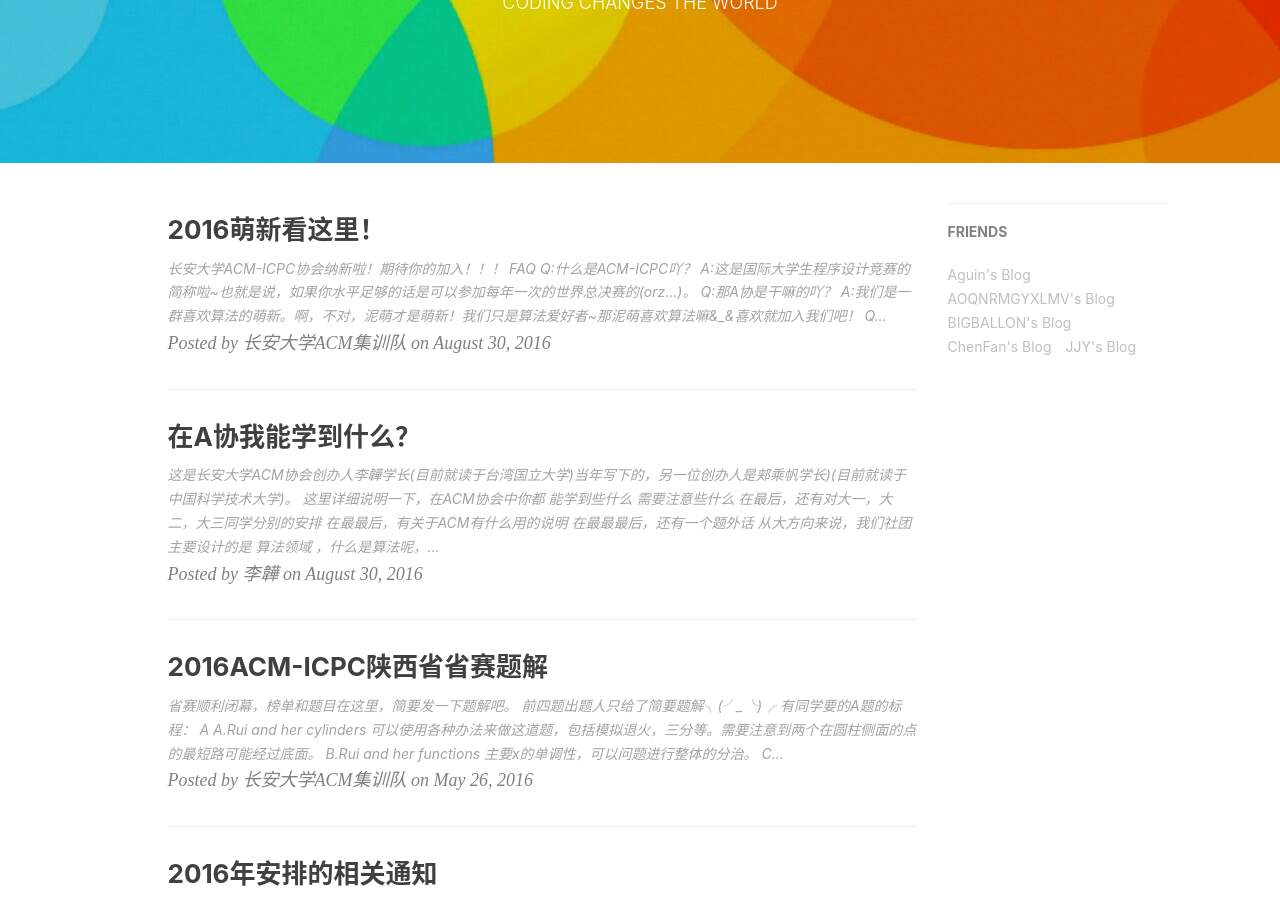
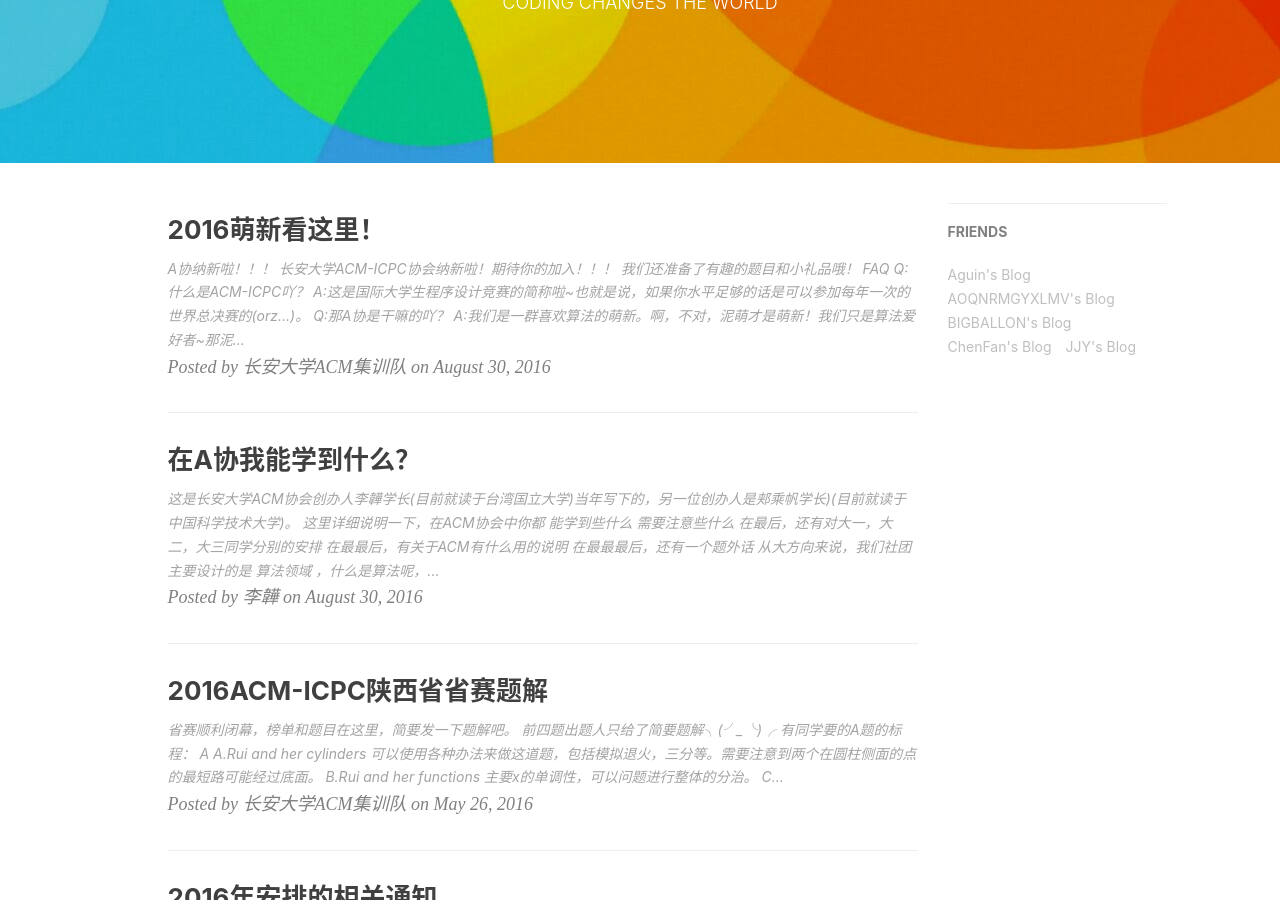
Before and after one commit to chdacm/chdacm.github.io, a Jekyll site: the page built from index.html, in a window 1280 px wide and 900 px high, scrolled down 343 px. Built offline with Jekyll 4.4.1, drawn with Linux system fonts in a browser that asks for light colours; nearby versions of some CDN libraries; the list of posts is cut into pages by our own code; comment, search, counter and statistics services are not loaded.

Commit message:
inform-2.2

```diff
--- a/_posts/2016-08-30-welcome_fresher.md
+++ b/_posts/2016-08-30-welcome_fresher.md
@@ -5,15 +5,21 @@ tags: inform
 
 ---
 
+
+# A协纳新啦！！！
+
+
 **长安大学ACM-ICPC协会纳新啦！期待你的加入！！！**
+
+我们还准备了有趣的题目和小礼品哦！
 
 ---
 
 
 ![Markdown](http://i4.buimg.com/1949/667dd8824434fc19.jpg)
 
+
 ---
-
 
 
 ## FAQ
```
